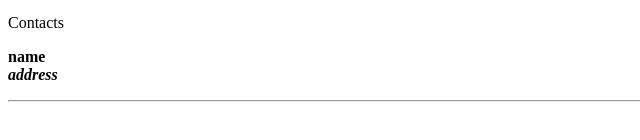
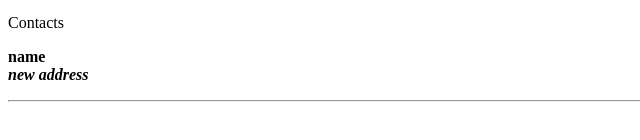
Before and after one commit to veenadev/cupcake-project, a plain HTML site: page index.html in a window 1280 px wide. Shown: the part 160-300 px from the top of the page, 0-640 px from the left. Drawn offline with Linux system fonts and the light colour scheme.

Commit message:
added new contacts

```diff
--- a/index.html
+++ b/index.html
@@ -12,7 +12,7 @@
 veenavdev@gmail.com</a>.
 <P> Contacts
 <P> <B>name </B>
-<BR> <B><I>address</I></B>
+<BR> <B><I>new address</I></B>
 <HR>
 </BODY>
 </HTML>
```
Also changed, not shown: 1 other file.
